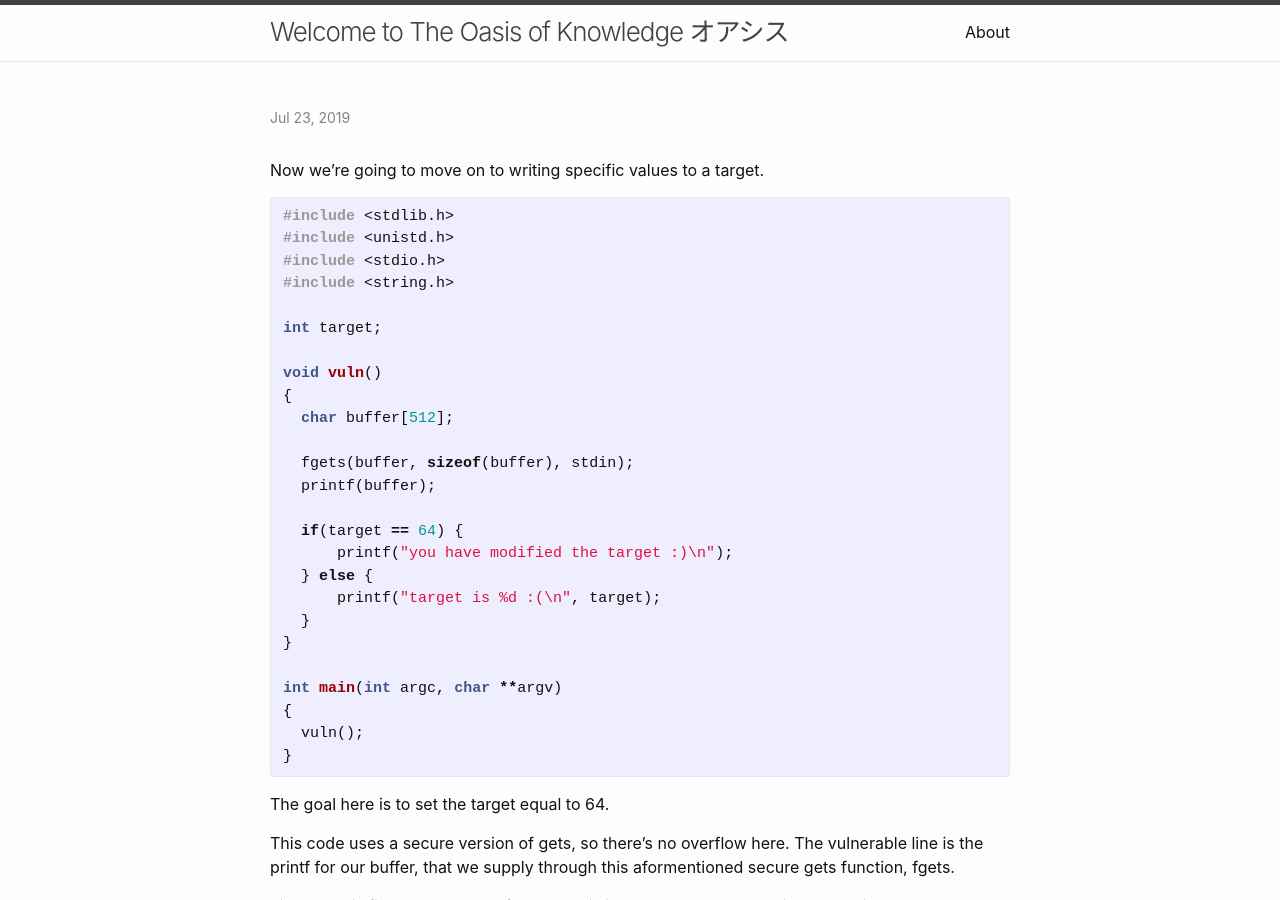
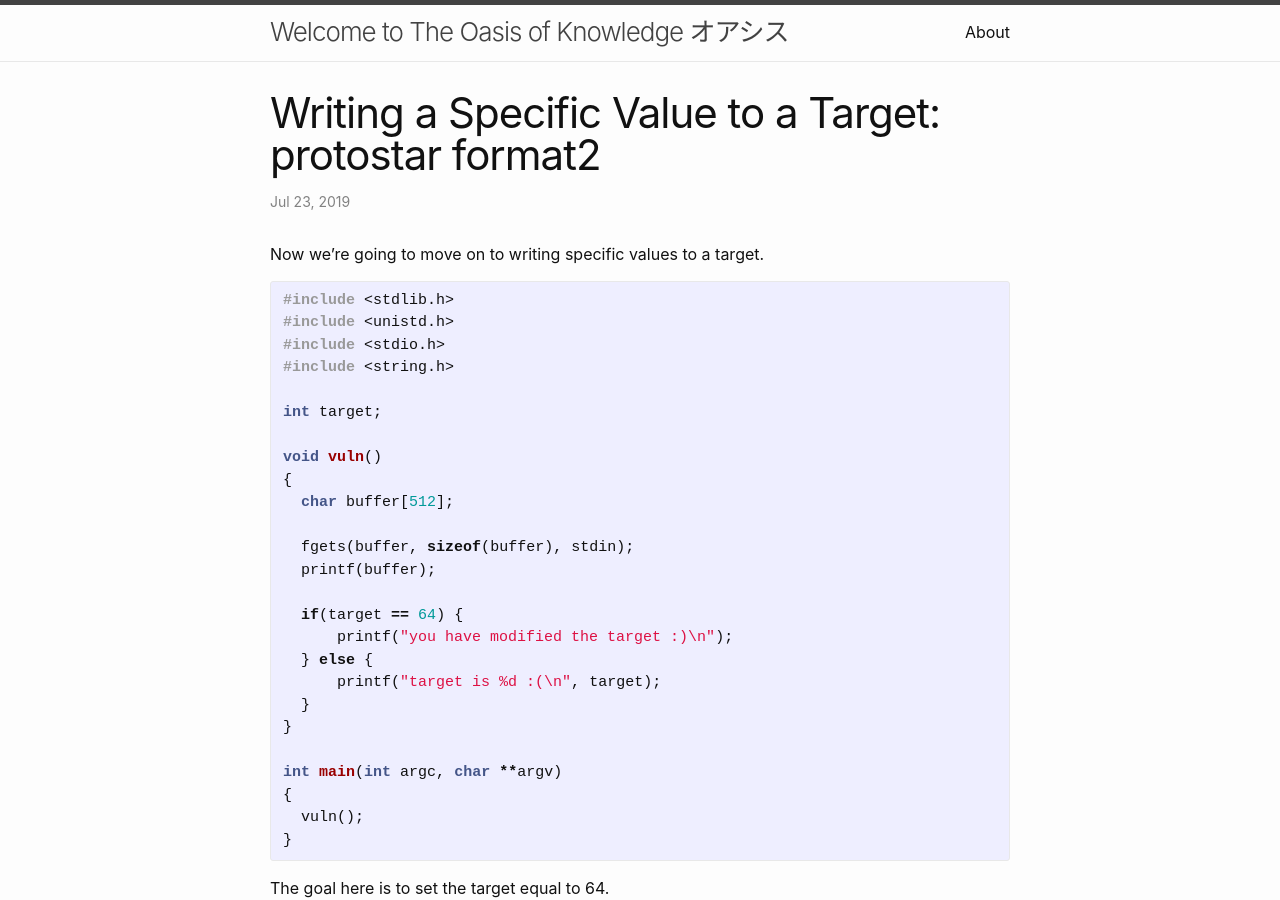
Before and after one commit to v-4-p-0-r/v-4-p-0-r.github.io, a Jekyll site: the page built from _posts/2019-7-21-protostar-format2.markdown, in a window 1280 px wide and 900 px high. Built offline with Jekyll 4.4.1, drawn with Linux system fonts in a browser that asks for light colours; our own code applies the rules of GitHub Pages for plain Markdown files.

Commit message:
added quotes

```diff
--- a/_posts/2019-7-21-protostar-format2.markdown
+++ b/_posts/2019-7-21-protostar-format2.markdown
@@ -1,6 +1,6 @@
 ---
 layout: post
-title: Writing a Specific Value to a Target: protostar format2
+title: "Writing a Specific Value to a Target: protostar format2"
 date: 2019-7-23
 ---
 Now we're going to move on to writing specific values to a target.
```
